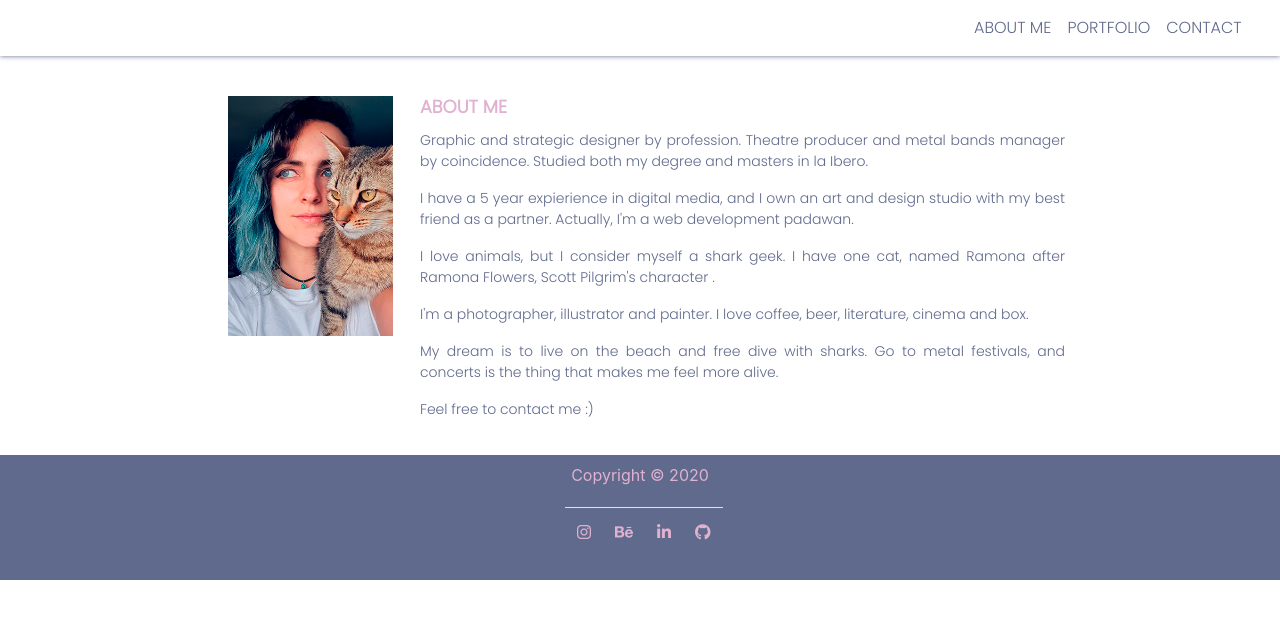
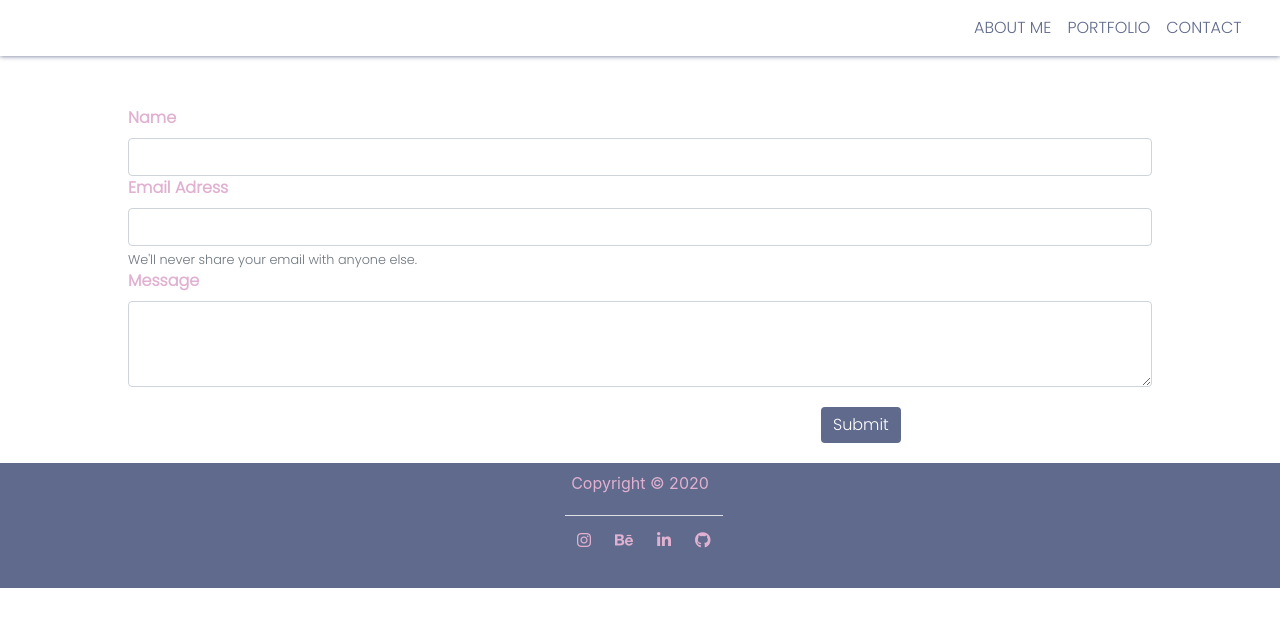
Before and after one commit to Videl90/-, a React (Create React App) app: page /contact in a window 1280 px wide. Shown: the top 626 px of the page. Built offline with nearby package versions, Linux system fonts and the light colour scheme.

Commit message:
new routes

```diff
--- a/src/App.js
+++ b/src/App.js
@@ -17,10 +17,9 @@ function App() {
         <Navbar/>
         <Switch>
         <Wrapper>
-            <Route exact path={window.location.pathname + "/"} component={AboutMe} />
-            <Route exact path={window.location.pathname + "/react_portfolio"} component={AboutMe} />
-            <Route exact path={window.location.pathname + "/portfolio"} component={Portfolio}/>
-            <Route exact path={window.location.pathname + "/contact"} component={Contact}/>
+            <Route exact path={["/react_portfolio", "/about"]} component={AboutMe} />
+            <Route exact path="/portfolio" component={Portfolio}/>
+            <Route exact path="/contact" component={Contact}/>
           </Wrapper>
         </Switch>
         <Footer/>
--- a/src/components/Navbar.js
+++ b/src/components/Navbar.js
@@ -12,7 +12,7 @@ function Navbar( props ) {
               <ul className="navbar-nav">
                 <li className="nav-item">
                   <Link
-                   to={window.location.pathname + "/"}
+                   to="/"
                    className = {
                      window.location.pathname === "/" || window.location.pathname === "/about"
                      ? "nav-link" : "nav-link"
@@ -21,7 +21,7 @@ function Navbar( props ) {
                 </li>
                 <li className="nav-item">
                   <Link
-                    to={window.location.pathname + "/portfolio"}
+                    to="/portfolio"
                     className={
                       window.location.pathname === "/portfolio"
                       ? "nav-link" : "nav-link"
@@ -30,7 +30,7 @@ function Navbar( props ) {
                 </li>
                 <li className="nav-item">
                   <Link
-                    to={window.location.pathname + "/contact"}
+                    to="/contact"
                     className={
                       window.location.pathname === "/contact"
                       ? "nav-link" : "nav-link"
```
